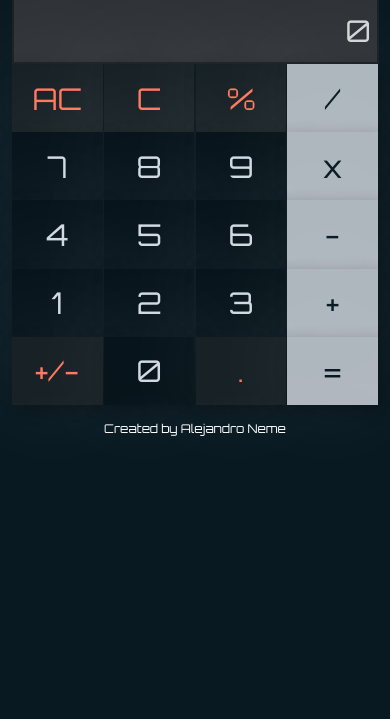
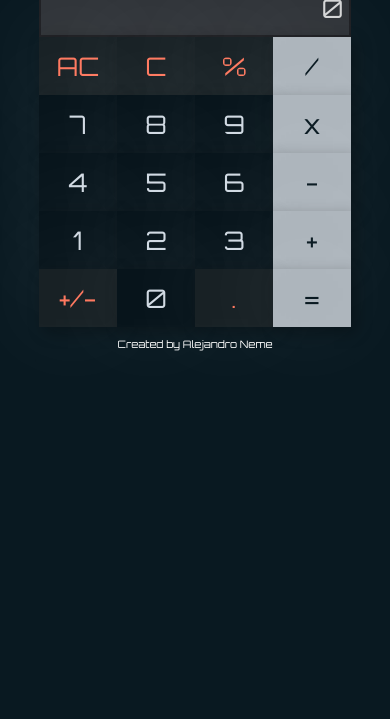
Before and after one commit to aledaquino1986/calculator, a plain HTML site: page index.html in a window 390 px wide. Shown: the part 125-844 px from the top of the page. Drawn offline with Linux system fonts and the light colour scheme.

Commit message:
change font-size

```diff
--- a/index.html
+++ b/index.html
@@ -14,7 +14,7 @@
 </head>
 
 <body>
-  <main class="wrapper">
+  <div class="wrapper">
     <h1>Calculator</h1>
 
     <div className="calculator">
@@ -61,12 +61,12 @@
         </div>
       </section>
     </div>
-  </main>
 
-  <footer>
-    <p>Created by Alejandro Neme</p>
-  </footer>
 
+    <footer>
+      <p>Created by Alejandro Neme</p>
+    </footer>
+  </div>
 </body>
 
 </html>
--- a/style.css
+++ b/style.css
@@ -115,9 +115,6 @@ footer {
 
 @media screen and (max-width: 500px) {
   html {
-    font-size: 75%;
-  }
-  main {
-    width: 90%;
+    font-size: 64%;
   }
 }
```
